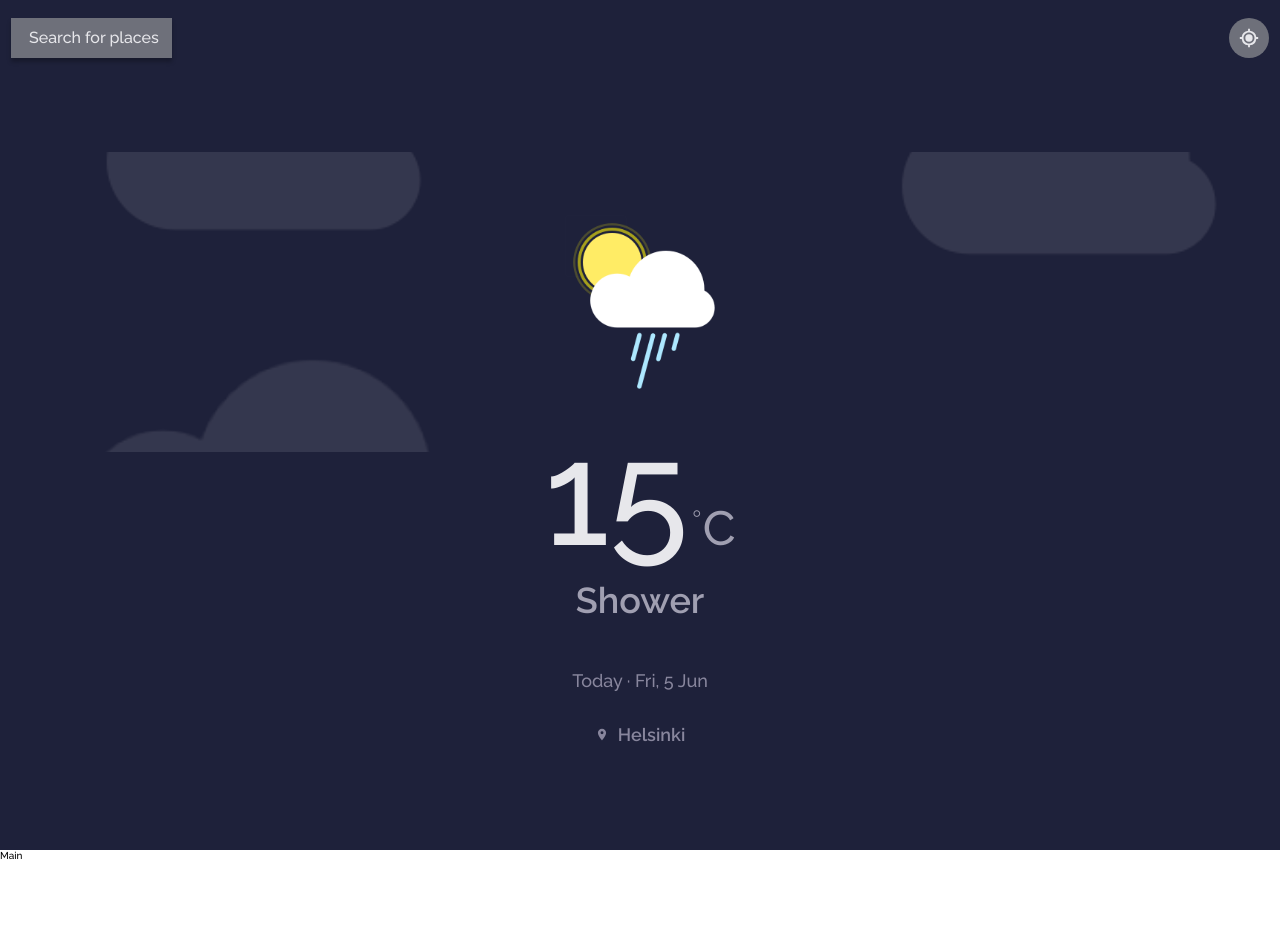
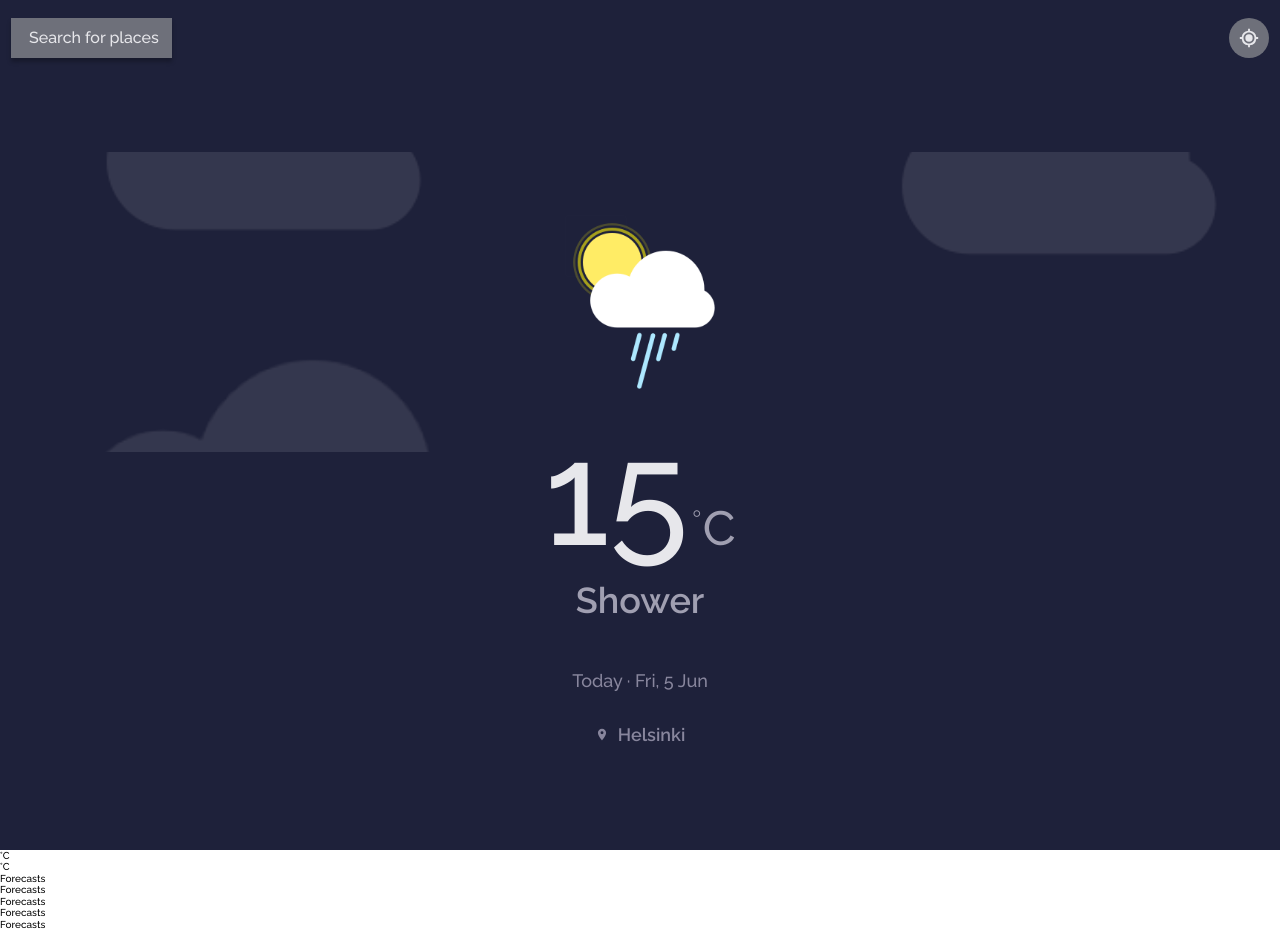
Before and after one commit to presh-031/Weather-App-and-Location-detector, a React (Create React App) app: page / in a window 1280 px wide. Before the commit the page ends 861 px from the top, so only its background shows below. Built offline with nearby package versions, Linux system fonts and the light colour scheme.

Commit message:
finsihed working on aside, now templating forecasts in main

```diff
--- a/src/components/Main/Main.jsx
+++ b/src/components/Main/Main.jsx
@@ -1,7 +1,23 @@
 import React from "react";
+import Forecasts from "../Forecasts/Forecasts";
+import Units from "../Units/Units";
 
 const Main = () => {
-  return <div>Main</div>;
+  return (
+    <div>
+      <div>
+        <Units unit={"&deg;C"} />
+        <Units unit={"&deg;F"} />
+      </div>
+      <div>
+        <Forecasts date="Tomorrow" temp="16&deg;C" feels-like="11&deg;C" />
+        <Forecasts date="Sun, 7 Jun" temp="16&deg;C" feels-like="11&deg;C" />
+        <Forecasts date="Mon, 8 Jun" temp="16&deg;C" feels-like="11&deg;C" />
+        <Forecasts date="Tue, 9 Jun" temp="16&deg;C" feels-like="11&deg;C" />
+        <Forecasts date="Wed, 10 Jun" temp="16&deg;C" feels-like="11&deg;C" />
+      </div>
+    </div>
+  );
 };
 
 export default Main;
--- /dev/null
+++ b/src/components/Units/Units.jsx
@@ -0,0 +1,5 @@
+const Units = () => {
+  return <div>&deg;C</div>;
+};
+
+export default Units;
```
Also changed, not shown: src/components/Units/Units.css (added).
